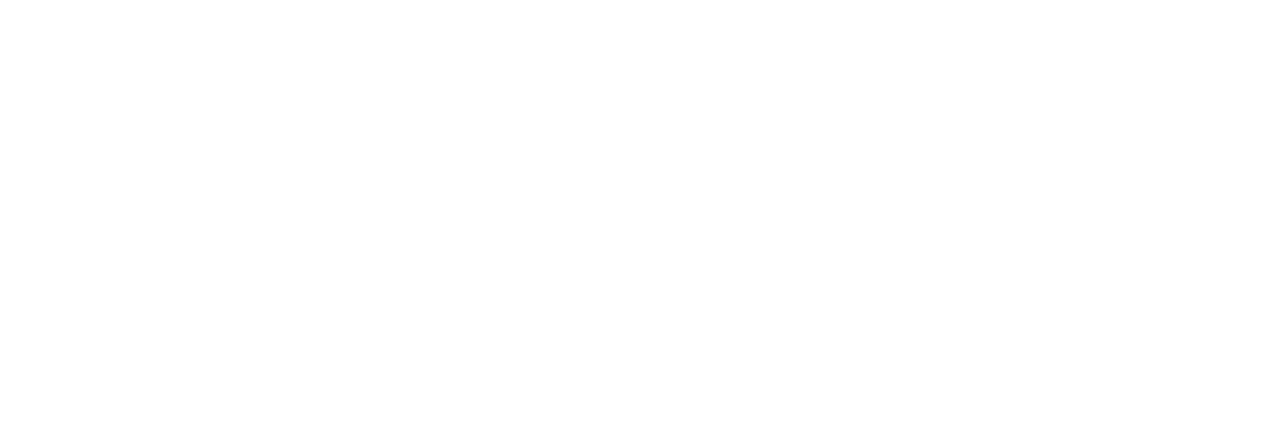
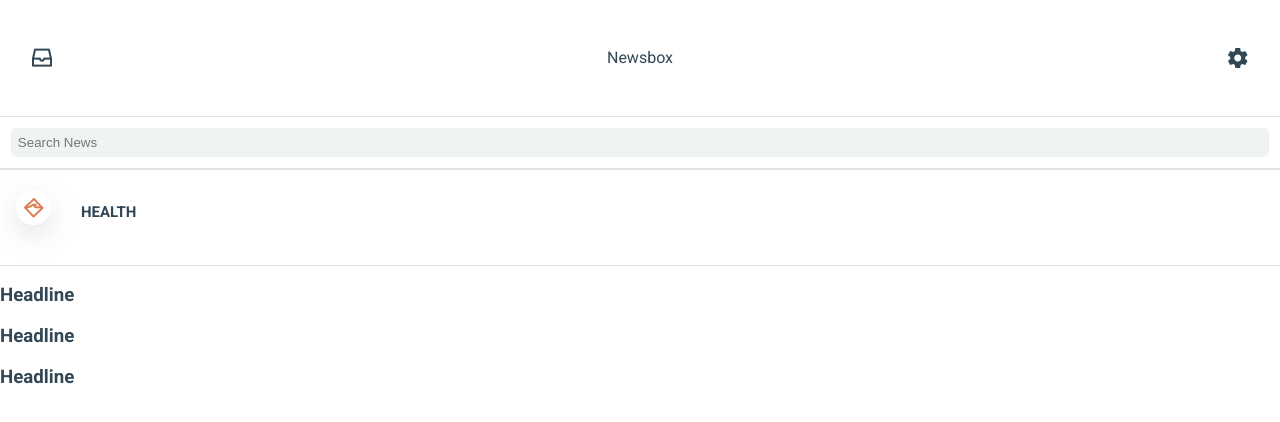
Before and after one commit to sheilaLygreWeitling/newsbox-sheilaLygreWeitling, a website: page html/index.html in a window 1280 px wide. Drawn offline with Linux system fonts and the light colour scheme.

Commit message:
Add changes to WU06

```diff
--- a/html/index.html
+++ b/html/index.html
@@ -10,12 +10,69 @@
     <link rel="stylesheet" href="/css/index.css">
     <link rel="stylesheet" href="/css/style.css">
 
-
+    <!--GOOGLE FONT-->
+    <link rel="preconnect" href="https://fonts.googleapis.com">
+    <link rel="preconnect" href="https://fonts.gstatic.com" crossorigin>
+    <link
+        href="https://fonts.googleapis.com/css2?family=Roboto:ital,wght@0,100;0,300;0,400;0,500;0,700;0,900;1,100;1,300;1,400;1,500;1,700;1,900&display=swap"
+        rel="stylesheet">
     <title>News box</title>
 </head>
 
 <body>
 
+    <header class="Header">
+        <nav class="Header__nav Nav">
+            <ul class="Nav__ul">
+                <li class="Nav__ul-li"> <a href="/html/archive.html"><img src="/images/icn_inbox_dark.png"
+                            alt="archive"></a> </li>
+                <li class="Nav__ul-li"><a href="/html/index.html">Newsbox</a></li>
+                <li class="Nav__ul-li"> <a href="/html/settings.html"><img src="/images/ic_settings_24px.png" alt="">
+                    </a> </li>
+            </ul>
+        </nav>
+        <div class="Header__div Div">
+            <input type="search" placeholder="Search News">
+        </div>
+
+        <!--border-->
+    </header>
+
+    <main class="Main">
+        <section class="Main__section Section">
+            <article class="Section__article">
+                <div class="Section__article-div">
+                    <div class="Div">
+                        <img src="/images/newsSectionIcon.png" alt="health">
+                    </div>
+                    <div class="Div">
+                        <h1>HEALTH</h1>
+                    </div>
+                </div>
+
+            </article>
+        </section>
+        <section class="Main__section Section">
+            <article class="Section__article">
+                <h1>Headline</h1>
+
+            </article>
+        </section>
+        <section class="Main__section Section">
+            <article class="Section__article">
+                <h1>Headline</h1>
+
+            </article>
+        </section>
+        <section class="Main__section Section">
+            <article class="Section__article">
+                <h1>Headline</h1>
+
+            </article>
+        </section>
+
+    </main>
+
 </body>
 
 </html>
--- a/sass/index.scss
+++ b/sass/index.scss
@@ -0,0 +1,10 @@
+.Section__article-div {
+	display: flex;
+	align-items: center;
+	border-bottom: 1px solid #e0e1e2;
+	border-top: 1px solid #e0e1e2;
+	h1 {
+		padding-bottom: 0.7em;
+		font-size: 15px;
+	}
+}
--- a/sass/style.scss
+++ b/sass/style.scss
@@ -1,5 +1,7 @@
 * {
 	box-sizing: border-box;
+
+	padding: 0;
 }
 
 img,
@@ -11,6 +13,38 @@ video {
 
 html,
 body {
-	margin: 0;
-	padding: 0;
+	background-color: white;
+	font-family: "Roboto", sans-serif;
+	margin: 0 auto;
+	color: #324755;
 }
+
+.Nav {
+	padding: 2em;
+	.Nav__ul {
+		justify-content: space-between;
+		display: flex;
+	}
+	.Nav__ul-li {
+		list-style-type: none;
+		color: #324755;
+	}
+	.Nav__ul-li a {
+		text-decoration: none;
+		color: #324755;
+	}
+}
+
+.Header__div {
+	border-top: 1px solid #e0e1e2;
+	border-bottom: 1px solid #e0e1e2;
+	padding: 0.7em;
+}
+
+input {
+	width: 100%;
+	border: none;
+	background-color: #f0f3f4;
+	padding: 0.5em;
+	border-radius: 5px;
+}
```
Also changed, not shown: html/archive.html (+42 -2 lines), html/settings.html (+40 -2 lines), css/index.css, css/style.css, 1 other file.
